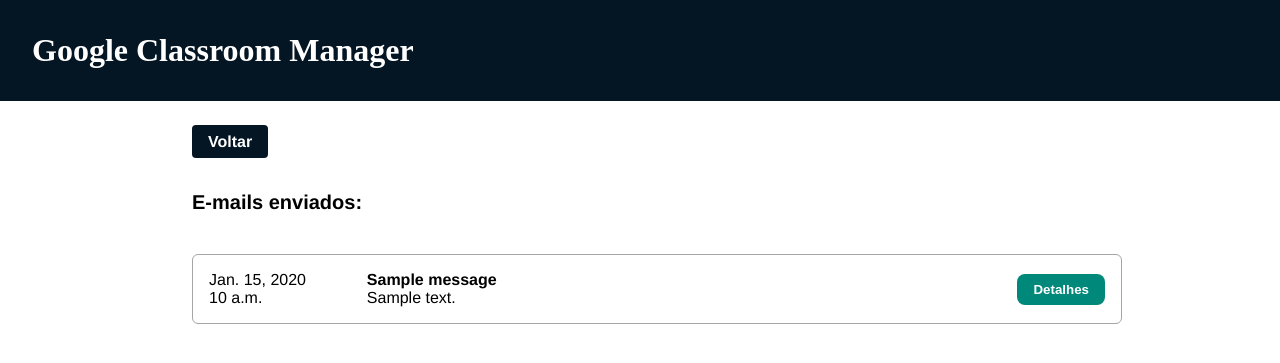
After one commit to romeuborges19/django-classroom-app, a Django app: page /groups/1/messages in a window 1280 px wide. The commit adds this page. Shown: the top 363 px of the page. Run offline with Django 4.2, Linux system fonts and the light colour scheme; tables that the repository leaves empty hold one stand-in row (values such as "Sample post"); some libraries are stand-ins or nearby versions.

```diff
--- a/classroom/forms.py
+++ b/classroom/forms.py
@@ -1,10 +1,9 @@
 from django import forms
+from django.utils.translation import gettext as _
 
 from classroom.api.api import GoogleAPI
-from classroom.models import Group, Lists
-from classroom.services import InvalidFileFormatError
+from classroom.models import Group, Lists, Message
 from classroom.utils import read_csv
-from django.utils.translation import gettext as _
 
 RECIPIENTS = [
     ("matriculados", "Matriculados"),
@@ -15,22 +14,34 @@
 class GroupForm(forms.ModelForm):
     class Meta:
         model = Group
-        exclude = ['classes', 'students']
+        exclude = ['classes', 'students', 'associated_form_id']
 
     def __init__(self, *args, **kwargs):
         super(GroupForm, self).__init__(*args, **kwargs)
         api = GoogleAPI()
 
+        form_list = [('0', 'Nenhum')]
+        form_list.extend([((form['id'], form['name'])) for form in api.get_forms()])
+
         CLASSES = [((course['id'], course['name']), course['name']) for course in api.get_courses()]
+        FORMS = form_list
 
         self.fields['avaliable_classes'] = forms.MultipleChoiceField(
             choices=CLASSES,
-            widget=forms.CheckboxSelectMultiple,
+            widget=forms.CheckboxSelectMultiple(),
             required=False,
             label="Turmas disponíveis"
         )
 
+        self.fields['associated_form'] = forms.ChoiceField(
+            choices=FORMS,
+            widget=forms.Select(),
+            required=False,
+            label="Formulário associado",
+        )
+
     def clean(self):
+        print('cleaning data')
         cleaned_data = super().clean()
 
         if not cleaned_data.get('name'):
@@ -61,6 +72,11 @@
             students.append([instance.classes[i][1], course['students']])
 
         instance.students = students
+
+        associated_form_id = self.cleaned_data.get('associated_form')
+        if associated_form_id != 0:
+            instance.associated_form_id = associated_form_id
+            print(associated_form_id)
 
         if commit:
             instance.save()
--- /dev/null
+++ b/classroom/static/classroom/css/message_list.css
@@ -0,0 +1,107 @@
+@import url('https://fonts.googleapis.com/css2?family=Arimo:wght@400;500;600;700&display=swap');
+
+main {
+	font-family: 'Arimo', sans-serif;
+}
+.main-container {
+	width: 100%;
+	display: flex;
+	flex-direction: column;
+	justify-content: center;
+	align-items: center;
+	padding-top: 2rem;
+}
+
+.messages-container {
+	width: 70%;
+	display: flex;
+	flex-direction: column;
+	justify-content: center;
+}
+
+.message-container {
+	border: 1px solid #a6a6a6;
+	width: 100%;
+	border-radius: 6px;
+	padding: 1rem;
+	display: flex;
+	flex-direction: row;
+	justify-content: space-between;
+}
+
+.message-time-container {
+	width: 15%;
+	display: flex;
+	flex-direction: column;
+}
+
+.message-info-container {
+	width: 70%;
+}
+
+.content-title-container {
+	display: flex;
+	flex-direction: row;
+	width: 70%;
+}
+
+.content-title{
+	font-size: 20px;
+	font-weight: bold;
+}
+
+.message-button-container {
+	display: flex;
+	align-items: center;
+	justify-content: center;
+}
+
+.modal {
+  display: none; /* Hidden by default */
+  position: fixed; /* Stay in place */
+  z-index: 1; /* Sit on top */
+  width: 45%; /* Full width */
+  background-color: white;
+  padding: 2rem;
+  border-radius: 12px;
+  box-shadow: 0px 3px 17px 2px rgba(0,0,0,0.4);
+  left: 25%;
+}
+
+.container h1{
+	margin-top: 0px;
+}
+
+.message-title {
+	margin-bottom: 0px;
+	font-weight: bold;
+}
+
+.message-datetime-info {
+	margin-top: 2rem;
+	margin-bottom: 15px;
+}
+
+.message-review {
+	margin-top: 10px;
+}
+
+.detail-button {
+	padding: 0.5rem 1rem;
+	border-radius: 8px;
+	border: none;
+	background-color: #00897B;
+	font-weight: bold;
+	color: white;
+	transform: 200ms;
+}
+
+.detail-button:hover {
+	opacity: 0.8;
+}
+
+.return-button-container-container-2 {
+	display: flex;
+	justify-content: center;
+	width: 70%;
+}
--- a/classroom/templates/group_detail.html
+++ b/classroom/templates/group_detail.html
@@ -70,6 +70,7 @@
 					<button class="update-button button-top-container" data-update-url="{% url 'classroom:group' group.pk %}" data-group-id="{{ group.pk }}">Atualizar lista de estudantes matriculados</button>
 					<p id="loading-message" class="loading-message"> Atualizando lista de estudantes matriculados. Aguarde... </p>
 					<a href="{% url 'classroom:send_email' group.pk %}" class="link-button-container">Enviar e-mail para estudantes </a>
+					<a href="{% url 'classroom:messages' group.pk %}" class="link-button-container">Ver e-mails enviados</a>
 
 					{% if approved_list %}
 						<a href="{% url 'classroom:missing' group.pk %}" class="link-button-container">Gerenciar lista de estudantes ainda não matriculados</a>
--- /dev/null
+++ b/classroom/templates/message_list.html
@@ -0,0 +1,70 @@
+{% extends 'base/header.html' %}
+
+{% load static %}
+{% load widget_tweaks %}
+
+{% block title %} Create Group of Classes {% endblock title %}
+
+{% block extra_css %}
+<link rel="stylesheet" type="text/css" href="{% static 'classroom/css/message_list.css' %}">
+
+<link rel="stylesheet" type="text/css" href="{% static 'classroom/css/styles.css' %}">
+{% endblock extra_css %}
+
+{% block content %}
+<main>
+	<div class="main-container">
+		<div class="return-button-container-container-2">
+			<div class="return-button-container-create">
+				<a class="return-button" href="{% url 'classroom:group' group_id %}"> Voltar </a>
+			</div>
+		</div>
+		<div class="content-title-container">
+			<p class="content-title">E-mails enviados: </p>
+		</div>
+		<div class="messages-container">
+		{% for message in object_list %}
+		<div class="message-container">
+			<div class="message-time-container">
+					<div class="message-date">{{ message.created_at.date }}</div>
+					<div class="message-time">{{ message.created_at.time }}</div>
+			</div>
+			<div class="message-info-container">
+				<div class="message-subject-container">
+					<b>{{ message.subject }}</b>
+				</div>
+				<div class="message-content-container">
+					{{ message.content }}
+				</div>
+			</div>
+			<div class="message-button-container">
+					<button class="detail-button" onclick="document.getElementById('message-detail-' + {{message.pk}}).style.display='block'"> Detalhes </button>
+			</div>
+		</div>
+		<div id="message-detail-{{ message.pk }}" class="modal">
+			<div class="container">
+			  <h1>Detalhes</h1>
+				<div class="message-data-container">
+					<p class="message-title"> Assunto: </p>
+						<p class="message-review">{{ message.subject }}</p>
+				</div>
+				<div class="message-data-container">
+					<p class="message-title"> Mensagem: </p>
+						<p class="message-review">{{ message.content }}</p>
+				</div>
+				<div class="message-data-container">
+						<p class="message-datetime-info"> Enviado às {{ message.created_at.time }} de {{ message.created_at.date}}</p>
+				</div>
+				<div class="form-button-container">
+					<div class="buttons">
+						<div class="clearfix">
+								<button class="detail-button" type="button" onclick="document.getElementById('message-detail-' + {{message.pk}}).style.display='none'" class="cancel-button btn">Fechar</button>
+						</div>
+				</div>
+			</div>
+		</div>
+		{% endfor %}
+		</div>
+	</div>
+</main>
+{% endblock content %}
--- a/classroom/urls.py
+++ b/classroom/urls.py
@@ -14,5 +14,7 @@
     path('groups/process-list', views.ProcessSetApprovedStudentsListView.as_view(), name="set_approved_list"),
     path('groups/<int:pk>/email-students', views.EmailStudentsView.as_view(), name="send_email"),
     path('groups/<int:pk>/email-students/send', views.SendInvitationsView.as_view(), name="invite"),
+    path('groups/<int:pk>/messages', views.EmailMessagesView.as_view(), name="messages"),
+    path('forms/<int:pk>', views.AssociateForm.as_view(), name="forms")
 
 ]
--- a/classroom/views.py
+++ b/classroom/views.py
@@ -1,14 +1,24 @@
-from operator import index, sub
 from django.forms import ValidationError
 from django.http import JsonResponse
 from django.shortcuts import redirect
 from django.urls import reverse, reverse_lazy
-from django.views.generic import DetailView, FormView, ListView, TemplateView, UpdateView
+from django.views.generic import (
+    DetailView,
+    FormView,
+    ListView,
+    TemplateView,
+    UpdateView,
+)
 from django.views.generic.edit import FormMixin
 
 from classroom.api.api import *
-from classroom.forms import ApprovedListForm, EmailMessageForm, GroupForm, UpdateGroupForm
-from classroom.models import Group, Lists
+from classroom.forms import (
+    ApprovedListForm,
+    EmailMessageForm,
+    GroupForm,
+    UpdateGroupForm,
+)
+from classroom.models import Group, Lists, Message
 from classroom.services import (
     DeleteGroup,
     SendEmail,
@@ -16,10 +26,7 @@
     UpdateEnrolledStudentsList,
     UpdateMissingStudentsList,
 )
-from classroom.utils import (
-    get_comparisons,
-    is_ajax,
-)
+from classroom.utils import get_comparisons, is_ajax
 
 class ClassroomHomeView(TemplateView):
     # View que carrega a página inicial, que lista os cursos disponíveis
@@ -28,8 +35,8 @@
     def get_context_data(self, **kwargs):
         context = super().get_context_data(**kwargs)
 
-        classroom_api = GoogleAPI()
-        courses = classroom_api.get_courses()
+        api = GoogleAPI()
+        courses = api.get_courses()
         context['courses'] = courses
 
         return context
@@ -40,13 +47,19 @@
     form_class = GroupForm
     success_url = reverse_lazy("classroom:groups")
 
-
     def form_valid(self, form):
+        print('form valid')
         self.object = form.save()
         group = self.object
         group.save()
+        lists = Lists.objects.create(group=group)
+        lists.save()
 
         return redirect(self.get_success_url())
+
+    def form_invalid(self, form):
+        print('form invalid')
+        return super().form_invalid(form)
 
 class GroupUpdateView(UpdateView):
     template_name = "group_update.html"
@@ -83,6 +96,17 @@
     # View que carrega a página de detalhes de um grupo de turmas
     template_name = "group_detail.html"
     model = Group
+
+    def get(self, request, *args, **kwargs):
+        group = Group.objects.find(self.kwargs['pk'])
+        api = GoogleAPI()
+        form, email_qid, name_qid = api.get_form(group.associated_form_id)
+        approved_list = api.get_emails_from_form(group.associated_form_id, email_qid, name_qid)
+        lists = Lists.objects.find_by_group_id(group_id=group.pk)
+        lists.approved_list = approved_list
+        lists.save()
+
+        return super().get(request, *args, **kwargs)
 
     def get_context_data(self, **kwargs):
         context = super().get_context_data(**kwargs)
@@ -205,19 +229,44 @@
         subject = self.request.POST.get('subject')
         content = self.request.POST.get('content')
 
-        # try:
-        service = SendEmail(
-            group_id=kwargs['pk'],
-            recipient=recipient,
-            subject=subject,
-            content=content
-        )
+        try:
+            service = SendEmail(
+                group_id=kwargs['pk'],
+                recipient=recipient,
+                subject=subject,
+                content=content
+            )
 
-        service.execute()
-        # except Exception as err:
-        #     self.request.session['email_error'] = f"Impossível enviar e-mail: {err}"
-        # else:
-        #     print("SUCCESSSO")
-        #     self.request.session['email_success'] = "E-mail enviado com sucesso."
+            service.execute()
+        except Exception as err:
+            self.request.session['email_error'] = f"Impossível enviar e-mail: {err}"
+        else:
+
+            self.request.session['email_success'] = "E-mail enviado com sucesso."
 
         return redirect(reverse_lazy('classroom:group', kwargs={'pk':kwargs['pk']}))
+
+class EmailMessagesView(ListView):
+    template_name = 'message_list.html'
+
+    def get_queryset(self):
+        queryset = Message.objects.list_by_group(self.kwargs['pk'])
+
+        return queryset
+
+    def get_context_data(self, *, object_list=None, **kwargs):
+        context = super().get_context_data(object_list=object_list, **kwargs)
+        context['group_id'] = self.kwargs['pk']
+
+        return context
+
+class AssociateForm(DetailView):
+    model = Group
+    template_name = 'associate_form.html'
+
+    def get_context_data(self, **kwargs):
+        context = super().get_context_data(**kwargs)
+        api = GoogleAPI()
+        forms = api.get_forms()
+        context['forms'] = forms
+        return context
```
Also changed, not shown: classroom/api/api.py (+70 -9 lines), classroom/models.py (+21 -1 lines), classroom/services.py (+22 -2 lines), classroom/templates/associate_form.html (added, +20 -0 lines), classroom/templates/group_create.html (+9 -1 lines), classroom/templates/missing_students.html (+2 -17 lines), classroom/migrations/0015_alter_lists_group_message.py (added), classroom/migrations/0016_group_associated_form_id.py (added), classroom/migrations/0017_alter_group_associated_form_id.py (added).
